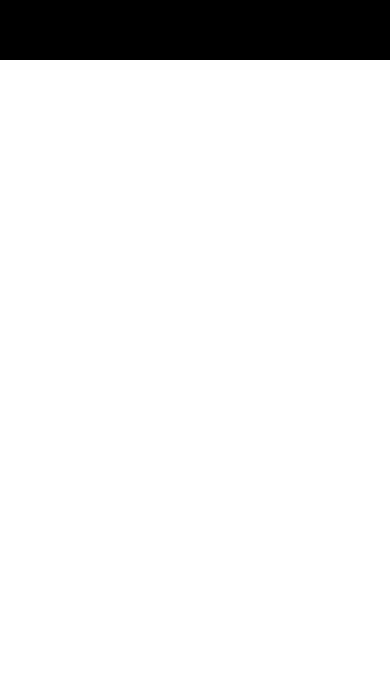
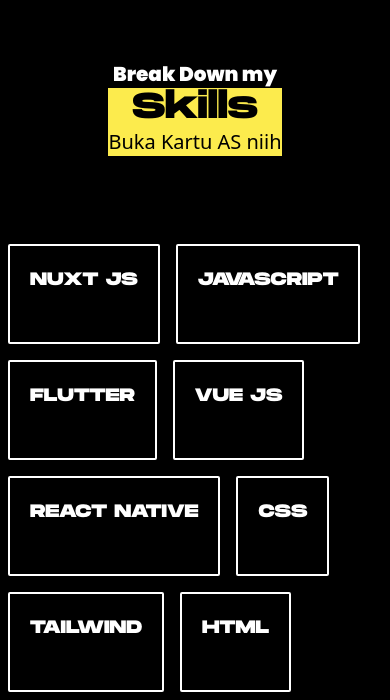
Before and after one commit to rianzesh/learn-nuxt-old, a Nuxt app: page / in a window 390 px wide. Shown: the part 6308-7008 px from the top of the page. Before the commit the page ends 6368 px from the top, so only its background shows below. Built offline with nearby package versions, Linux system fonts and the light colour scheme.

Commit message:
fixing skill cards for responsiveness

```diff
--- a/pages/index.vue
+++ b/pages/index.vue
@@ -14,6 +14,7 @@
       </div>
     </show-at>
 
+    <!-- header section -->
     <section>
       <div
         class="md:px-16 md:grid md:grid-cols-2 h-screen bg-black relative z-1"
@@ -47,7 +48,9 @@
         </div>
       </div>
     </section>
+    <!-- end of header section -->
 
+    <!-- about me section -->
     <section>
       <div class="grid grid-cols-2 h-96 bg-black relative z-1"></div>
       <div
@@ -121,7 +124,9 @@
         class="grid grid-cols-2 h-96 bg-black relative z-1 justify-items-center"
       ></div>
     </section>
+    <!-- end of about me section -->
 
+    <!--  portofolio section -->
     <section>
       <div class="bg-black md:py-40 grid mx-auto relative z-1">
         <div
@@ -266,7 +271,9 @@
         </div>
       </div>
     </section>
+    <!-- end of portofolio section -->
 
+    <!-- champion section -->
     <section>
       <div class="grid grid-cols-2 h-96 bg-black relative z-1"></div>
       <div
@@ -536,6 +543,396 @@
       </div>
       <div class="grid grid-cols-2 h-96 bg-black relative z-1"></div>
     </section>
+    <!-- end of champion section -->
+
+    <!--  skill section -->
+    <section>
+      <div class="bg-black md:py-40 grid mx-auto relative z-1">
+        <div
+          class="
+            mx-5
+            md:mx-0 md:p-3
+            text-center
+            place-self-center
+            mb-20
+            md:mb-28
+          "
+        >
+          <h1 class="text-white text-xl md:text-2xl font-poppinsBold">
+            Break Down my
+          </h1>
+          <div class="bg-x-secondary">
+            <h1 class="text-4xl md:text-6xl font-monumentExtendedBold">
+              Skills
+            </h1>
+            <p class="md:mt-3 text-xl">Buka Kartu AS niih</p>
+          </div>
+        </div>
+        <div class="container mx-auto">
+          <div
+            class="
+              border-2
+              m-2
+              md:m-3
+              rounded-sm
+              border-white
+              bg-opacity-0
+              inline-block
+              group
+              hover:bg-white
+            "
+          >
+            <div class="">
+              <h1
+                class="
+                  text-lg
+                  md:text-5xl
+                  mx-5
+                  md:mx-10
+                  mt-5
+                  md:mt-10
+                  text-center text-white
+                  font-monumentExtendedBold
+                  group-hover:text-black
+                "
+              >
+                NUXT JS
+              </h1>
+              <p
+                class="
+                  text-center
+                  mt-5
+                  mb-3
+                  md:mt-10
+                  text-xs
+                  md:text-lg
+                  self-end
+                  group-hover:text-black
+                "
+              >
+                BEGINNER
+              </p>
+            </div>
+          </div>
+          <div
+            class="
+              border-2
+              m-2
+              md:m-3
+              rounded-sm
+              border-white
+              bg-opacity-0
+              inline-block
+              group
+              hover:bg-white
+            "
+          >
+            <div class="">
+              <h1
+                class="
+                  text-lg
+                  md:text-5xl
+                  mx-5
+                  md:mx-10
+                  mt-5
+                  md:mt-10
+                  text-center text-white
+                  font-monumentExtendedBold
+                  group-hover:text-black
+                "
+              >
+                JAVASCRIPT
+              </h1>
+              <p
+                class="
+                  text-center
+                  mt-5
+                  mb-3
+                  md:mt-10
+                  text-xs
+                  md:text-lg
+                  self-end
+                  group-hover:text-black
+                "
+              >
+                INTERMEDIATE
+              </p>
+            </div>
+          </div>
+          <div
+            class="
+              border-2
+              m-2
+              md:m-3
+              rounded-sm
+              border-white
+              bg-opacity-0
+              inline-block
+              group
+              hover:bg-white
+            "
+          >
+            <div class="">
+              <h1
+                class="
+                  text-lg
+                  md:text-5xl
+                  mx-5
+                  md:mx-10
+                  mt-5
+                  md:mt-10
+                  text-center text-white
+                  font-monumentExtendedBold
+                  group-hover:text-black
+                "
+              >
+                FLUTTER
+              </h1>
+              <p
+                class="
+                  text-center
+                  mt-5
+                  mb-3
+                  md:mt-10
+                  text-xs
+                  md:text-lg
+                  self-end
+                  group-hover:text-black
+                "
+              >
+                BEGINNER
+              </p>
+            </div>
+          </div>
+          <div
+            class="
+              border-2
+              m-2
+              md:m-3
+              rounded-sm
+              border-white
+              bg-opacity-0
+              inline-block
+              group
+              hover:bg-white
+            "
+          >
+            <div class="">
+              <h1
+                class="
+                  text-lg
+                  md:text-5xl
+                  mx-5
+                  md:mx-10
+                  mt-5
+                  md:mt-10
+                  text-center text-white
+                  font-monumentExtendedBold
+                  group-hover:text-black
+                "
+              >
+                VUE JS
+              </h1>
+              <p
+                class="
+                  text-center
+                  mt-5
+                  mb-3
+                  md:mt-10
+                  text-xs
+                  md:text-lg
+                  self-end
+                  group-hover:text-black
+                "
+              >
+                BEGINNER
+              </p>
+            </div>
+          </div>
+          <div
+            class="
+              border-2
+              m-2
+              md:m-3
+              rounded-sm
+              border-white
+              bg-opacity-0
+              inline-block
+              group
+              hover:bg-white
+            "
+          >
+            <div class="">
+              <h1
+                class="
+                  text-lg
+                  md:text-5xl
+                  mx-5
+                  md:mx-10
+                  mt-5
+                  md:mt-10
+                  text-center text-white
+                  font-monumentExtendedBold
+                  group-hover:text-black
+                "
+              >
+                REACT NATIVE
+              </h1>
+              <p
+                class="
+                  text-center
+                  mt-5
+                  mb-3
+                  md:mt-10
+                  text-xs
+                  md:text-lg
+                  self-end
+                  group-hover:text-black
+                "
+              >
+                BEGINNER
+              </p>
+            </div>
+          </div>
+          <div
+            class="
+              border-2
+              m-2
+              md:m-3
+              rounded-sm
+              border-white
+              bg-opacity-0
+              inline-block
+              group
+              hover:bg-white
+            "
+          >
+            <div class="">
+              <h1
+                class="
+                  text-lg
+                  md:text-5xl
+                  mx-5
+                  md:mx-10
+                  mt-5
+                  md:mt-10
+                  text-center text-white
+                  font-monumentExtendedBold
+                  group-hover:text-black
+                "
+              >
+                CSS
+              </h1>
+              <p
+                class="
+                  text-center
+                  mt-5
+                  mb-3
+                  md:mt-10
+                  text-xs
+                  md:text-lg
+                  self-end
+                  group-hover:text-black
+                "
+              >
+                ADVANCED
+              </p>
+            </div>
+          </div>
+          <div
+            class="
+              border-2
+              m-2
+              md:m-3
+              rounded-sm
+              border-white
+              bg-opacity-0
+              inline-block
+              group
+              hover:bg-white
+            "
+          >
+            <div class="">
+              <h1
+                class="
+                  text-lg
+                  md:text-5xl
+                  mx-5
+                  md:mx-10
+                  mt-5
+                  md:mt-10
+                  text-center text-white
+                  font-monumentExtendedBold
+                  group-hover:text-black
+                "
+              >
+                TAILWIND
+              </h1>
+              <p
+                class="
+                  text-center
+                  mt-5
+                  mb-3
+                  md:mt-10
+                  text-xs
+                  md:text-lg
+                  self-end
+                  group-hover:text-black
+                "
+              >
+                ADVANCED
+              </p>
+            </div>
+          </div>
+          <div
+            class="
+              border-2
+              m-2
+              md:m-3
+              rounded-sm
+              border-white
+              bg-opacity-0
+              inline-block
+              group
+              hover:bg-white
+            "
+          >
+            <div class="">
+              <h1
+                class="
+                  text-lg
+                  md:text-5xl
+                  mx-5
+                  md:mx-10
+                  mt-5
+                  md:mt-10
+                  text-center text-white
+                  font-monumentExtendedBold
+                  group-hover:text-black
+                "
+              >
+                HTML
+              </h1>
+              <p
+                class="
+                  text-center
+                  mt-5
+                  mb-3
+                  md:mt-10
+                  text-xs
+                  md:text-lg
+                  self-end
+                  group-hover:text-black
+                "
+              >
+                ADVANCED
+              </p>
+            </div>
+          </div>
+        </div>
+      </div>
+    </section>
+    <!-- end of skill section -->
   </div>
 </template>
 
```
